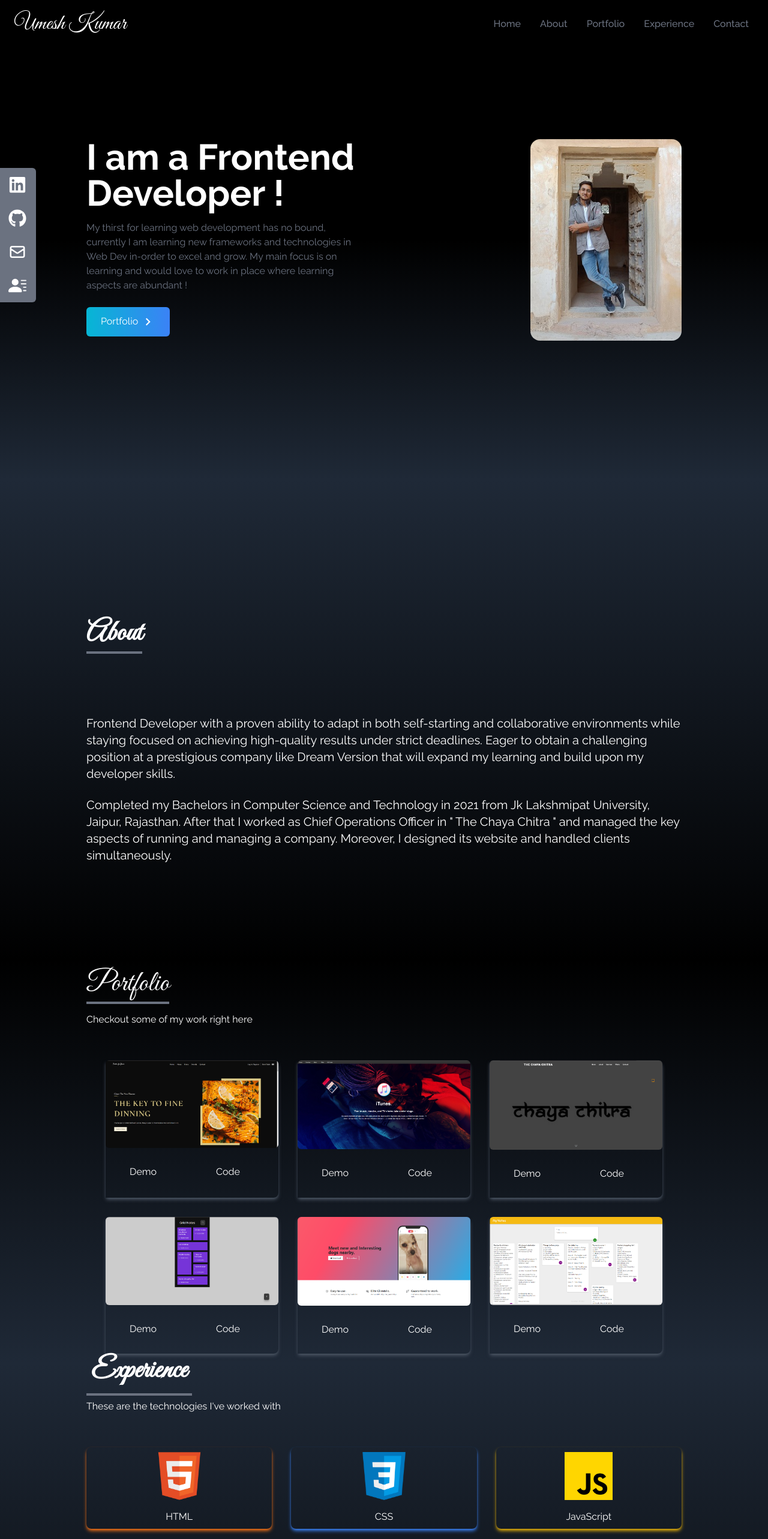
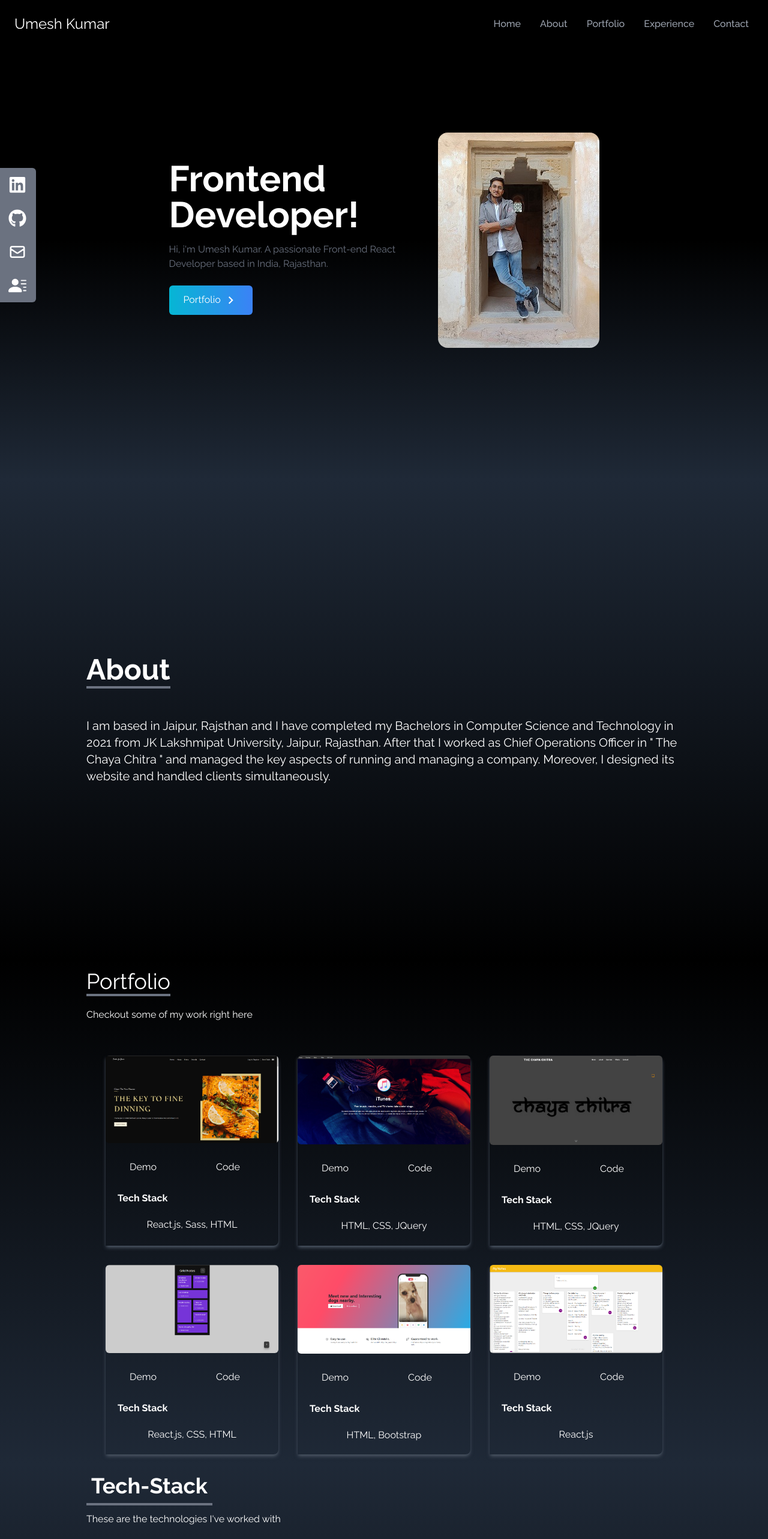
Before and after one commit to Vargos98/personal-portfolio, a React (Create React App) app: page / in a window 1280 px wide. Shown: the top 2566 px of the page at 60% size. Built offline with nearby package versions, Linux system fonts and the light colour scheme.

Commit message:
Added and deleted few issues
Re-arranged text color contrast, justified responsiveness of the website

```diff
--- a/src/components/About.jsx
+++ b/src/components/About.jsx
@@ -8,36 +8,22 @@ const About = () => {
     >
       <div className="max-w-screen-lg p-4 mx-auto flex flex-col justify-center w-full h-full">
         <div className="pb-8">
-        <br />
-        <br />
-        <br />
-        <br />
-        <br />
-        <br />
-        <br />
-          <p className="text-5xl font-bold inline border-b-4 border-gray-500 font-signature">
+
+          <p className="text-5xl font-bold inline border-b-4 border-gray-500 ">
             About
           </p>
         </div>
 
-        <p className="text-xl mt-20">
-        Frontend Developer with a proven ability to adapt in both self-starting and collaborative
-        environments while staying focused on achieving high-quality results under strict deadlines.
-        Eager to obtain a challenging position at a prestigious company
-        like Dream Version that will expand my learning and build upon my developer skills.
-        </p>
+
 
         <br />
 
         <p className="text-xl">
-          Completed my Bachelors in Computer Science and Technology in 2021 from Jk Lakshmipat University, Jaipur, Rajasthan.
-          After that I worked as  Chief Operations Officer in " The Chaya Chitra " and managed the key aspects of running and managing a company.
+          I am based in Jaipur, Rajsthan and I have completed my Bachelors in Computer Science and Technology in 2021 from JK Lakshmipat University, Jaipur, Rajasthan.
+          After that I worked as Chief Operations Officer in " The Chaya Chitra " and managed the key aspects of running and managing a company.
           Moreover, I designed its website and handled clients simultaneously.
         </p>
-        <br />
-        <br />
-        <br />
-        <br />
+
       </div>
     </div>
   );
--- a/src/components/Contact.jsx
+++ b/src/components/Contact.jsx
@@ -4,17 +4,17 @@ const Contact = () => {
   return (
     <div
       name="contact"
-      className="w-full h-screen bg-gradient-to-b from-black to-gray-800 p-4 text-white"
+      className="w-full h-screen bg-gradient-to-b from-black to-gray-800 p-4 text-white {'            '}"
     >
       <div className="flex flex-col p-4 justify-center max-w-screen-lg mx-auto h-full">
         <div className="pb-8">
-          <p className="text-4xl font-bold inline border-b-4 border-gray-500 font-signature">
+          <p className="text-4xl font-bold inline border-b-4 border-gray-400 ">
             Contact
           </p>
           <p className="py-6">Submit the form below to get in touch with me</p>
         </div>
 
-        <div className=" flex justify-center items-center">
+        <div className="flex justify-center items-center">
           <form
             action="https://getform.io/f/94df8ff0-a64f-456b-800d-19f62720c52e"
             method="POST"
--- a/src/components/Experience.jsx
+++ b/src/components/Experience.jsx
@@ -85,12 +85,12 @@ const Experience = () => {
   return (
     <div
       name="experience"
-    className="bg-gradient-to-b from-gray-800 to-black w-full h-screen"
+      className="bg-gradient-to-b from-gray-800 to-black w-full h-screen{'            '}"
     >
       <div className="max-w-screen-lg mx-auto p-4 flex flex-col justify-center w-full h-full text-white">
         <div>
-        <p className="text-5xl font-bold border-b-4 border-gray-500 p-2 inline font-signature">
-          Experience
+          <p className="text-4xl font-bold border-b-4 border-gray-500 p-2 inline">
+            Tech-Stack
           </p>
           <p className="py-6">These are the technologies I've worked with</p>
         </div>
--- a/src/components/Home.jsx
+++ b/src/components/Home.jsx
@@ -7,12 +7,9 @@ const Home = () => {
         <div name="home" className='h-screen w-full bg-gradient-to-b from-black via-black to-gray-800'>
             <div className='max-w-screen-lg mx-auto flex flex-col items-center justify-center h-full px-4 md:flex-row'>
                 <div className='flex flex-col justify-center h-full'>
-                    <h2 className='text-4xl sm:text-6xl font-bold text-white'>I am a Frontend Developer !</h2>
+                    <h2 className='text-4xl sm:text-6xl font-bold text-white'>Frontend <br /> Developer!</h2>
                     <p className='text-gray-500 py-4 max-w-md'>
-                        My thirst for learning web development has
-                        no bound, currently I am learning new frameworks and
-                        technologies in Web Dev in-order to excel and grow.
-                        My main focus is on learning and would love to work in place where learning aspects are abundant !
+                       Hi, i'm Umesh Kumar. A passionate Front-end React Developer based in India, Rajasthan.
                     </p>
                     <div>
                         <button className='group text-white w-fit px-6 py-3 my-2 flex items-center cursor-pointer
--- a/src/components/NavBar.jsx
+++ b/src/components/NavBar.jsx
@@ -31,14 +31,14 @@ const NavBar = () => {
   return (
     <div className="flex justify-between items-center w-full h-20 px-4 text-white bg-black fixed">
       <div>
-        <h1 className="text-4xl font-signature ml-2">Umesh Kumar</h1>
+        <h1 className="text-2xl  ml-2">Umesh Kumar</h1>
       </div>
 
       <ul className="hidden md:flex">
         {links.map(({ id, link }) => (
           <li
             key={id}
-            className="px-4 cursor-pointer capitalize font-medium text-gray-500 hover:scale-105 duration-200"
+            className="px-4 cursor-pointer capitalize font-medium text-gray-400 hover:scale-105 duration-200"
           >
             <Link to={link} smooth duration={600}>
               {link}
@@ -49,13 +49,13 @@ const NavBar = () => {
 
       <div
         onClick={() => setNav(!nav)}
-        className="cursor-pointer pr-4 z-10 text-gray-500 md:hidden"
+        className="cursor-pointer pr-4 z-10 text-gray-400 md:hidden"
       >
         {nav ? <FaTimes size={30} /> : <FaBars size={30} />}
       </div>
 
       {nav && (
-        <ul className="flex flex-col justify-center items-center absolute top-0 left-0 w-full h-screen bg-gradient-to-b from-black to-gray-800 text-gray-500">
+        <ul className="flex flex-col justify-center items-center absolute top-0 left-0 w-full h-screen bg-gradient-to-b from-black to-gray-800 text-gray-400">
           {links.map(({ id, link }) => (
             <li
               key={id}
--- a/src/components/Portfolio.jsx
+++ b/src/components/Portfolio.jsx
@@ -12,7 +12,7 @@ const Portfolio = () => {
         <div name="portfolio" className='bg-gradient-to-b from-black to-gray-800 w-full text-white md:h-screens'>
             <div className='max-w-screen-lg p-4 mx-auto flex flex-col justify-normal w-full h-full'>
                 <div className='pb-8 '>
-                    <p className='font-signature text-5xl bold inline border-b-4 border-gray-500'>Portfolio</p>
+                    <p className='text-4xl bold inline border-b-4 border-gray-500'>Portfolio</p>
                     <p className='py-6'>Checkout some of my work right here</p>
                 </div>
 
@@ -27,7 +27,10 @@ const Portfolio = () => {
                         <div className='flex items-center justify-center'>
                             <a href="https://restaurant-react-app-rust.vercel.app/" className='w-1/2 px-6 py-3 m-4 duration-200 hover:scale-105'>Demo</a>
                             <a href="https://github.com/Vargos98/restaurant-react-app" className='w-1/2 px-6 py-3 m-4 duration-200 hover:scale-105'>Code</a>
+
                         </div>
+                        <p className='text-md bold inline ml-5 mt-5 mb-5 font-bold'>Tech Stack </p>
+                        <p className='mt-5 mb-5 flex items-center justify-center '> React.js, Sass, HTML</p>
                     </div>
 
                     <div className='shadow-md shadow-gray-600 rounded-r-lg'>
@@ -36,6 +39,8 @@ const Portfolio = () => {
                             <a href="https://itunes-clone.vercel.app/" className='w-1/2 px-6 py-3 m-4 duration-200 hover:scale-105'>Demo</a>
                             <a href="https://github.com/Vargos98/Itunes-clone" className='w-1/2 px-6 py-3 m-4 duration-200 hover:scale-105'>Code</a>
                         </div>
+                        <p className='text-md bold inline ml-5 mt-5 mb-5 font-bold'>Tech Stack </p>
+                        <p className='mt-5 mb-5 flex items-center justify-center'> HTML, CSS, JQuery</p>
                     </div>
 
                     <div className='shadow-md shadow-gray-600 rounded-r-lg'>
@@ -44,6 +49,8 @@ const Portfolio = () => {
                             <a href="https://the-chaya-chitra.vercel.app/" className='w-1/2 px-6 py-3 m-4 duration-200 hover:scale-105'>Demo</a>
                             <a href="https://github.com/Vargos98/The-Chaya-Chitra" className='w-1/2 px-6 py-3 m-4 duration-200 hover:scale-105'>Code</a>
                         </div>
+                        <p className='text-md bold inline ml-5 mt-5 mb-5 font-bold'>Tech Stack </p>
+                        <p className='mt-5 mb-5 flex items-center justify-center'> HTML, CSS, JQuery</p>
                     </div>
 
                     <div className='shadow-md shadow-gray-600 rounded-r-lg'>
@@ -52,6 +59,8 @@ const Portfolio = () => {
                             <a href="https://grid-notes.vercel.app/" className='w-1/2 px-6 py-3 m-4 duration-200 hover:scale-105'>Demo</a>
                             <a href="https://github.com/Vargos98/grid-notes" className='w-1/2 px-6 py-3 m-4 duration-200 hover:scale-105'>Code</a>
                         </div>
+                        <p className='text-md bold inline ml-5 mt-5 mb-5 font-bold'>Tech Stack </p>
+                        <p className='mt-5 mb-5 flex items-center justify-center'> React.js, CSS, HTML</p>
                     </div>
 
                     <div className='shadow-md shadow-gray-600 rounded-r-lg'>
@@ -60,6 +69,8 @@ const Portfolio = () => {
                             <a href="https://tin-dog-phi.vercel.app/" className='w-1/2 px-6 py-3 m-4 duration-200 hover:scale-105'>Demo</a>
                             <a href="https://github.com/Vargos98/TinDog" className='w-1/2 px-6 py-3 m-4 duration-200 hover:scale-105'>Code</a>
                         </div>
+                        <p className='text-md bold inline ml-5 mt-5 mb-5 font-bold'>Tech Stack </p>
+                        <p className='mt-5 mb-5 flex items-center justify-center '>HTML, Bootstrap</p>
                     </div>
 
                     <div className='shadow-md shadow-gray-600 rounded-r-lg'>
@@ -68,10 +79,9 @@ const Portfolio = () => {
                             <a href="https://mynotes98.vercel.app/" className='w-1/2 px-6 py-3 m-4 duration-200 hover:scale-105'>Demo</a>
                             <a href="https://github.com/Vargos98/mynotes98" className='w-1/2 px-6 py-3 m-4 duration-200 hover:scale-105'>Code</a>
                         </div>
+                        <p className='text-md bold inline ml-5 mt-5 mb-5 font-bold'>Tech Stack </p>
+                        <p className='mt-5 mb-5 flex items-center justify-center'> React.js</p>
                     </div>
-
-
-
 
                 </div>
             </div>
```
Lines whose indentation alone changed are shown as unchanged.
